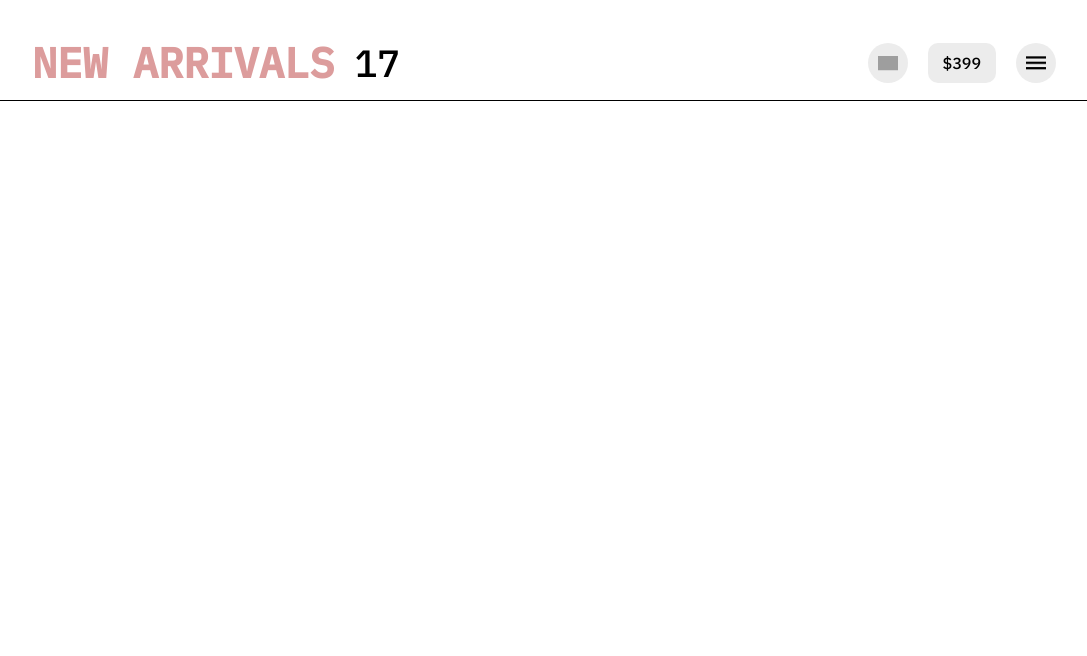
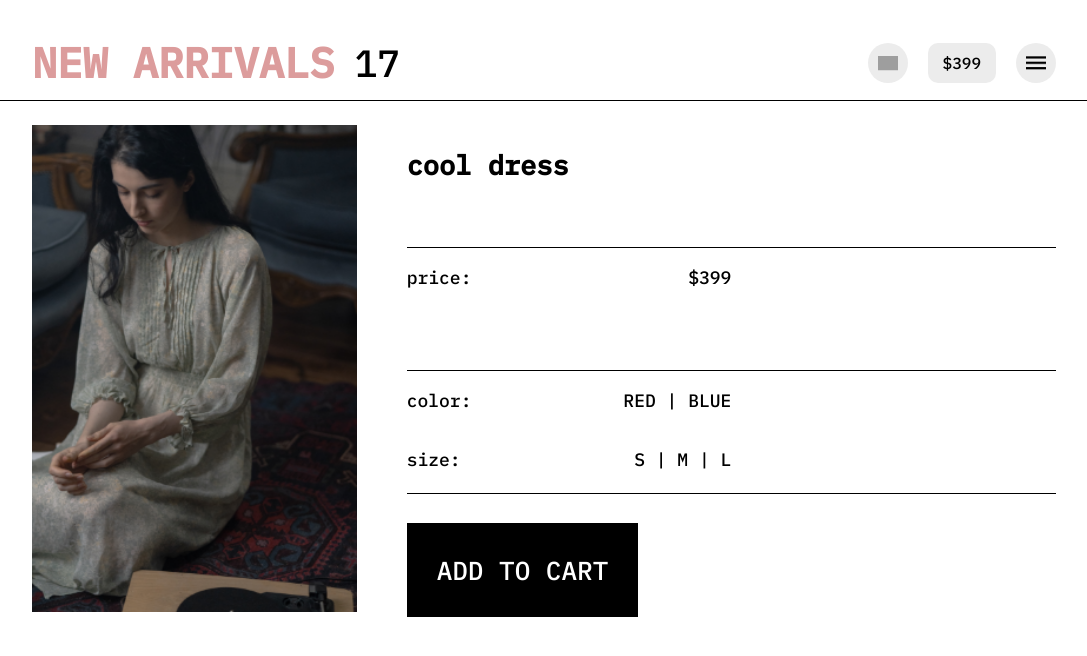
Before and after one commit to BackYard911/valoro-training-ecommerece, a React (Create React App) app: page /item in a window 1280 px wide. Shown: the top 656 px of the page, without its empty margins (96-1183 px from the left). Built offline with nearby package versions, Linux system fonts and the light colour scheme; grey boxes are pictures that could not be loaded.

Commit message:
feat: add product page

```diff
--- a/src/App.css
+++ b/src/App.css
@@ -7,6 +7,7 @@
 .App {
   width: 80%;
   margin: 0 auto;
+  overflow: hidden;
 }
 
 .App-logo {
--- a/src/App.js
+++ b/src/App.js
@@ -6,6 +6,7 @@ Route } from 'react-router-dom';
 import { MainHeader } from './components/MainHeader';
 import { MainContainer } from './components/MainContainer';
 import { UtilBox } from './components/UtilBox';
+import { ItemDetails } from './components/ItemDetails';
 
 function App() {
   return (
@@ -17,7 +18,7 @@ function App() {
           <MainContainer/>
         </Route>
         <Route path="/item">
-
+          <ItemDetails/>
         </Route>
       </Switch>
 
--- /dev/null
+++ b/src/components/ItemDetails.jsx
@@ -0,0 +1,37 @@
+import "../styles/ItemDetailsStyles.css"
+import img4 from "../images/image-4.png"
+
+function ItemDetails(props) {
+
+    return (
+        <main className="item">
+            <div className="img-container">
+                <img src={img4} alt="" />
+            </div>
+            <div className="info-container">
+                <div className="item-name">
+                    <h2>cool dress</h2>
+                </div>
+                <div className="item-price">
+                    <p>price: </p>
+                    <p>$399</p>
+                </div>
+                <div className="item-variations">
+                    <div className="item-colors">
+                        <p>color: </p>
+                        <p>RED | BLUE</p>
+                    </div>
+                    <div className="item-sizes">
+                        <p>size: </p>
+                        <p>S | M | L</p>
+                    </div>
+                </div>
+                <div className="add-to-cart">
+                    <button>ADD TO CART</button>
+                </div>
+            </div>
+        </main>
+    )
+}
+
+export { ItemDetails }
--- /dev/null
+++ b/src/styles/ItemDetailsStyles.css
@@ -0,0 +1,83 @@
+.item{
+    display: grid;
+    grid-template-columns: 1fr 2fr;
+    gap: 50px;
+    font-size: 18px;
+}
+
+.item .img-container{
+    width: 100%;
+}
+
+.item .img-container img{
+    width: 100%;
+}
+
+.info-container{
+    display: grid;
+    grid-template-rows: 1fr 1fr 1fr 1fr;
+}
+
+.info-container > *{
+
+    position: relative;
+}
+
+.info-container  >  *::after{
+    content: "";
+    position: absolute;
+    width: 100vh;
+    height: 1px;
+    background-color:#000;
+    bottom: 0px;
+}
+
+.item-price{
+    display: flex;
+    justify-content: space-between;
+    width: 50%;
+}
+
+.item-colors{
+    display: flex;
+    justify-content: space-between;
+    width: 50%;
+}
+
+.item-sizes{
+    display: flex;
+    justify-content: space-between;
+    width: 50%;
+}
+
+.add-to-cart{
+    display: flex;
+    align-items: flex-end;
+}
+.add-to-cart::after{
+    height: 0px;
+}
+
+.add-to-cart button{
+    background-color: #000;
+    color: #fff;
+    border: none;
+    padding: 30px;
+    font-size: 26px;
+}
+
+@media screen and (max-width: 600px){
+    .item{
+        grid-template-columns: 1fr;
+    }
+
+    .item .img-container img{
+        display: block;
+        margin: 0 auto;
+        width: 70%;
+    }
+
+    .add-to-cart button{
+        margin: 0 auto;
+    }
+}
```
